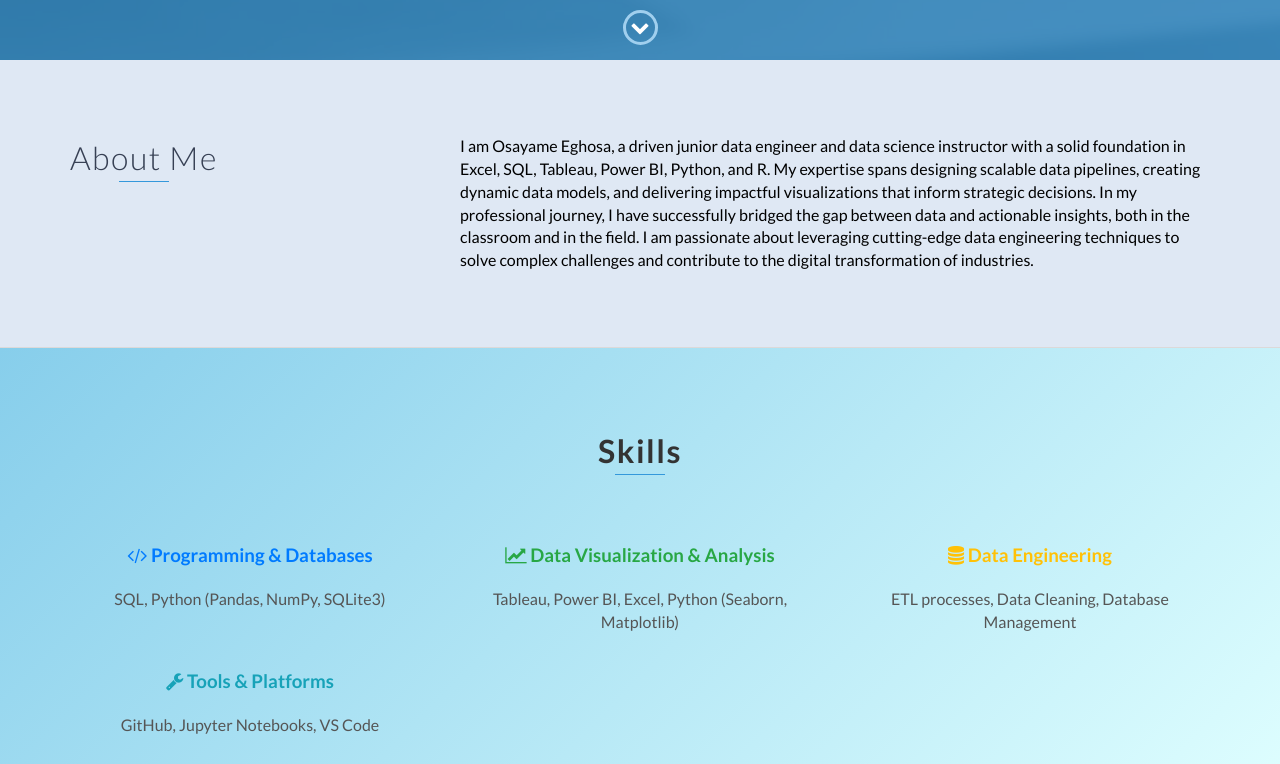
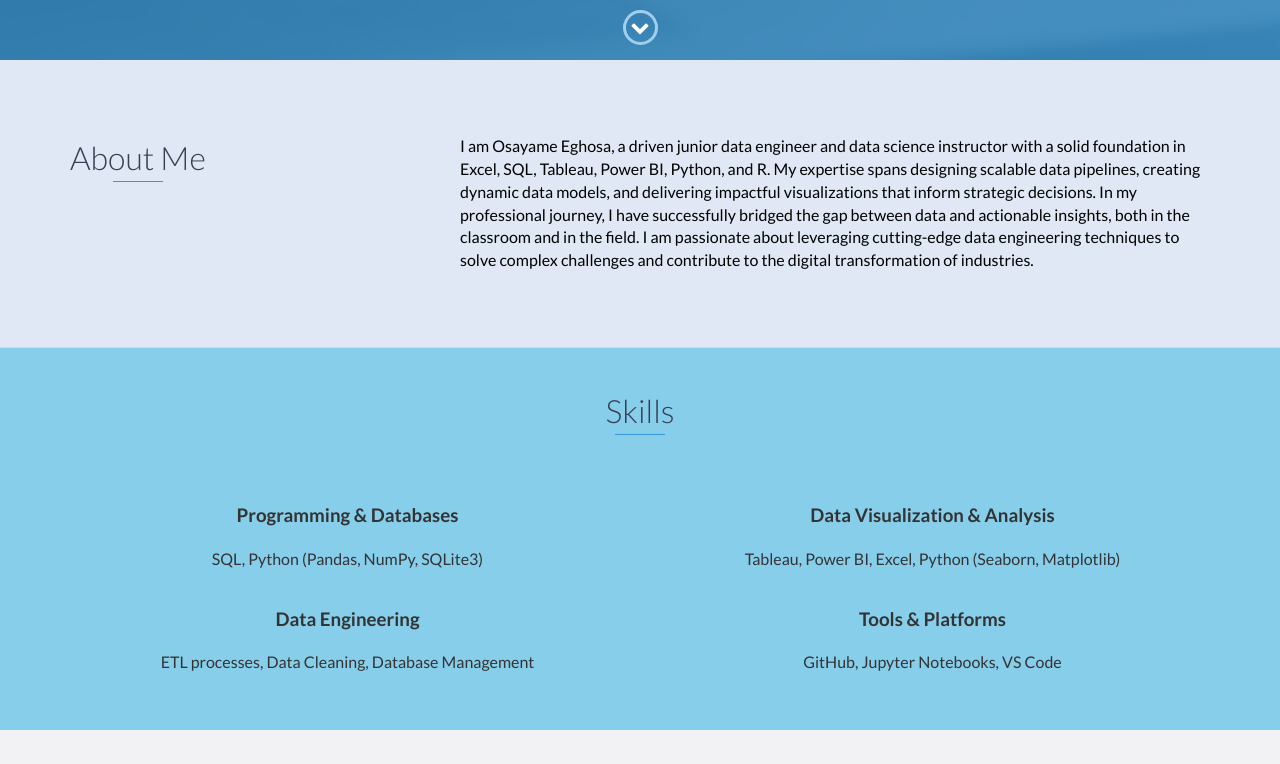
Before and after one commit to Austinteghs/Portfolio, a website: page index.html in a window 1280 px wide. Shown: the part 740-1504 px from the top of the page. Drawn offline with nearby package versions, Linux system fonts and the light colour scheme.

Commit message:
Add files via upload

```diff
--- a/index.html
+++ b/index.html
@@ -74,86 +74,44 @@
     </div>
     <!-- End #about -->
 
-    <div id="skills" style="padding: 80px 0; background: linear-gradient(135deg, #87CEEB, #E0FFFF);">
+    <div id="skills" style="background-color: #87CEEB; padding: 40px 0;">
         <div class="container">
-            <h2 class="heading text-center mb-5" style="color: #333; font-weight: 700; letter-spacing: 1.5px; font-family: 'Lato', sans-serif;">Skills</h2>
-            <div class="row justify-content-center">
-                <div class="col-md-5 col-lg-4 mb-4">
-                    <div class="skill-category p-4 bg-white rounded shadow-sm text-center hover-effect">
-                        <h3 class="h5 mb-3" style="color: #007BFF;">
-                            <i class="fa fa-code" aria-hidden="true"></i> Programming & Databases
-                        </h3>
-                        <p style="color: #555;">SQL, Python (Pandas, NumPy, SQLite3)</p>
+            <h2 class="heading text-center">Skills</h2>
+            <div class="row">
+
+                <div class="col-md-6">
+                    <div class="skill-category p-3 mb-4 bg-white rounded shadow-sm">
+                        <h3 class="h5">Programming & Databases</h3>
+                        <p>SQL, Python (Pandas, NumPy, SQLite3)</p>
                     </div>
                 </div>
 
-                <div class="col-md-5 col-lg-4 mb-4">
-                    <div class="skill-category p-4 bg-white rounded shadow-sm text-center hover-effect">
-                        <h3 class="h5 mb-3" style="color: #28A745;">
-                            <i class="fa fa-line-chart" aria-hidden="true"></i> Data Visualization & Analysis
-                        </h3>
-                        <p style="color: #555;">Tableau, Power BI, Excel, Python (Seaborn, Matplotlib)</p>
+                <div class="col-md-6">
+                    <div class="skill-category p-3 mb-4 bg-white rounded shadow-sm">
+                        <h3 class="h5">Data Visualization & Analysis</h3>
+                        <p>Tableau, Power BI, Excel, Python (Seaborn, Matplotlib)</p>
                     </div>
                 </div>
 
-                <div class="col-md-5 col-lg-4 mb-4">
-                    <div class="skill-category p-4 bg-white rounded shadow-sm text-center hover-effect">
-                        <h3 class="h5 mb-3" style="color: #FFC107;">
-                            <i class="fa fa-database" aria-hidden="true"></i> Data Engineering
-                        </h3>
-                        <p style="color: #555;">ETL processes, Data Cleaning, Database Management</p>
+                <div class="col-md-6">
+                    <div class="skill-category p-3 mb-4 bg-white rounded shadow-sm">
+                        <h3 class="h5">Data Engineering</h3>
+                        <p>ETL processes, Data Cleaning, Database Management</p>
                     </div>
                 </div>
 
-                <div class="col-md-5 col-lg-4 mb-4">
-                    <div class="skill-category p-4 bg-white rounded shadow-sm text-center hover-effect">
-                        <h3 class="h5 mb-3" style="color: #17A2B8;">
-                            <i class="fa fa-wrench" aria-hidden="true"></i> Tools & Platforms
-                        </h3>
-                        <p style="color: #555;">GitHub, Jupyter Notebooks, VS Code</p>
+                <div class="col-md-6">
+                    <div class="skill-category p-3 mb-4 bg-white rounded shadow-sm">
+                        <h3 class="h5">Tools & Platforms</h3>
+                        <p>GitHub, Jupyter Notebooks, VS Code</p>
                     </div>
                 </div>
+
             </div>
         </div>
     </div>
+    <!-- End #skills -->
 
-    <style>
-        /* Hover effect on skill category boxes */
-        .hover-effect {
-            transition: transform 0.3s ease, box-shadow 0.3s ease;
-        }
-
-        .hover-effect:hover {
-            transform: translateY(-5px);
-            box-shadow: 0 8px 20px rgba(0, 0, 0, 0.2);
-        }
-
-        /* Gradient background for the entire skills section */
-        #skills {
-            background: linear-gradient(135deg, #87CEEB, #E0FFFF);
-        }
-
-        /* Custom font and letter-spacing for the section heading */
-        .heading {
-            font-family: 'Lato', sans-serif;
-            letter-spacing: 1.5px;
-        }
-
-        /* Additional responsive adjustments */
-        @media (max-width: 767px) {
-            #skills {
-                padding: 60px 0;
-            }
-
-            .skill-category {
-                padding: 20px;
-            }
-
-            .heading {
-                font-size: 1.75rem;
-            }
-        }
-    </style>
 
 
   <div id="projects" class="background-alt">
```
